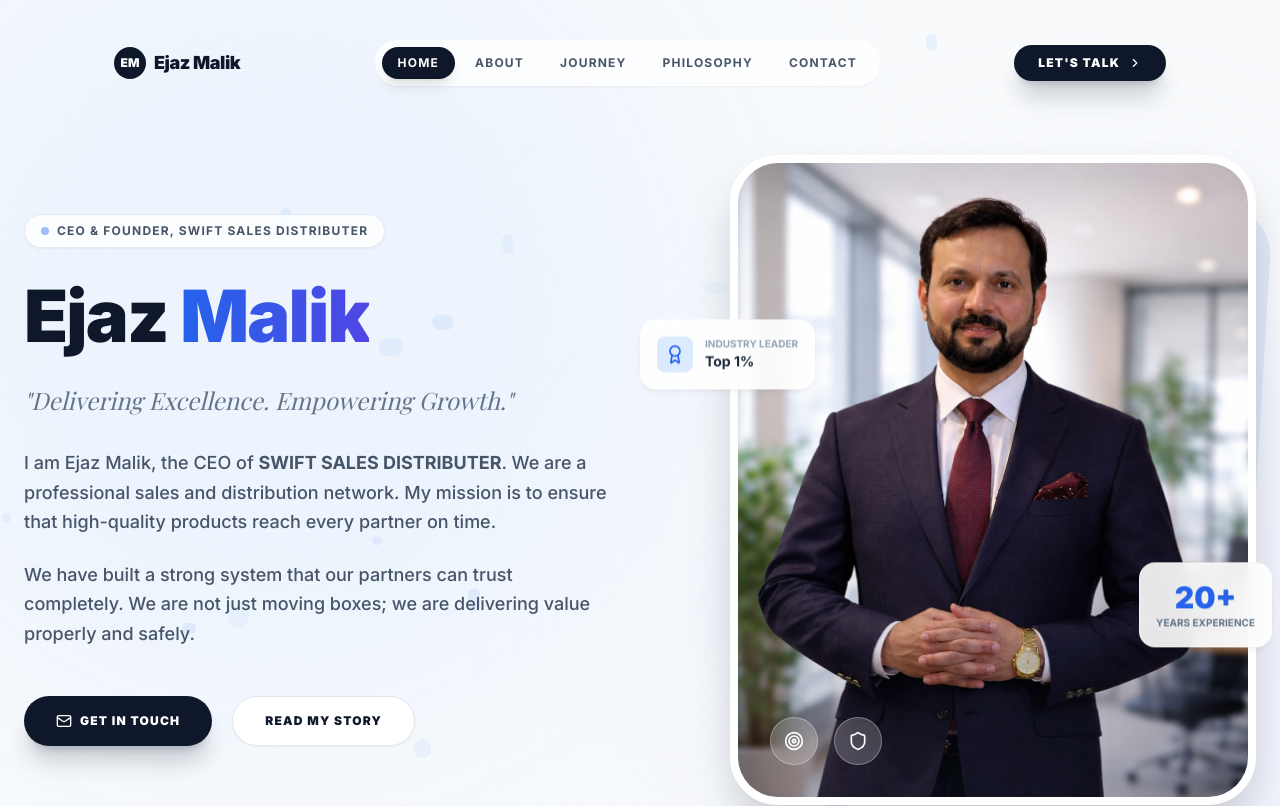
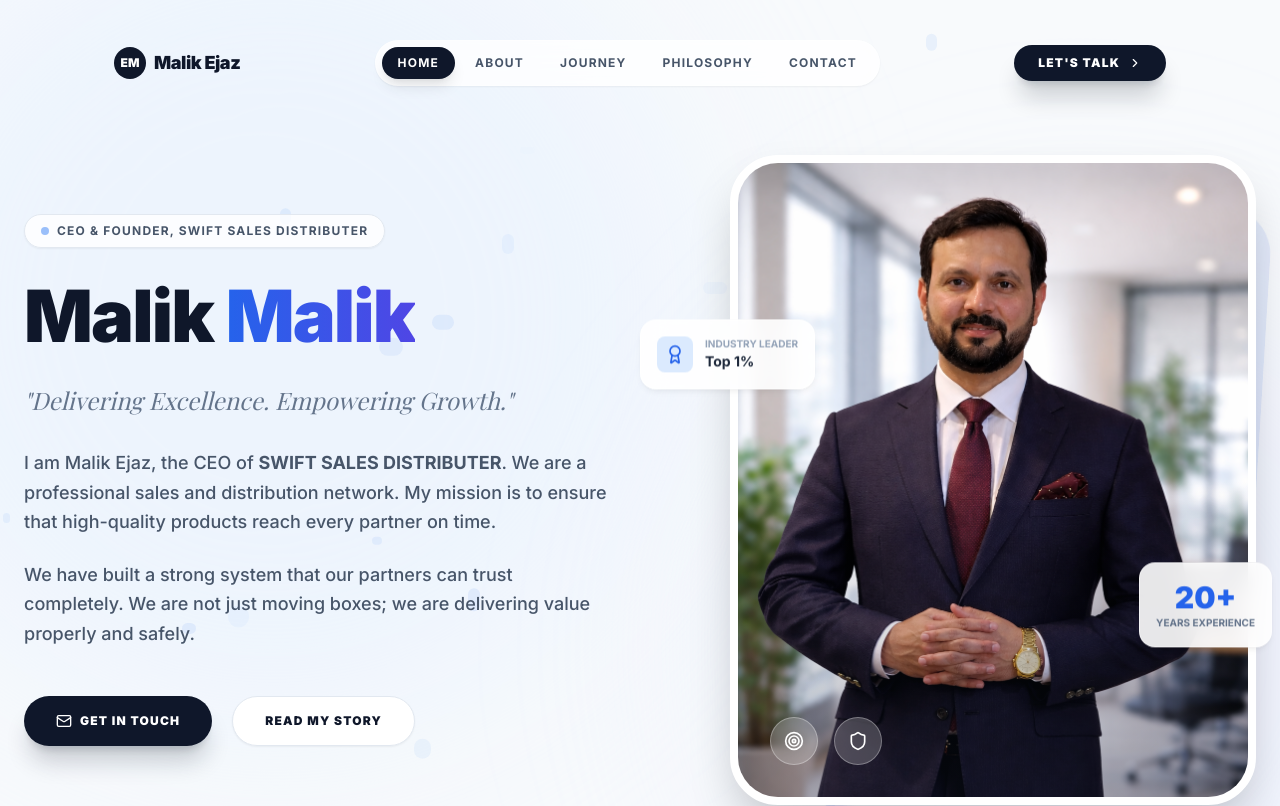
Before and after one commit to QIntellect-Technologies/ejazmalik-swiftsales, a React (Vite) app: page / in a window 1280 px wide. Shown: the top 806 px of the page. Built offline with nearby package versions, Linux system fonts and the light colour scheme; a web font is replaced by a local one.

Commit message:
Update CEO name to Malik Ejaz

```diff
--- a/src/components/About.jsx
+++ b/src/components/About.jsx
@@ -52,7 +52,7 @@
 
                         <div className="mt-10 pt-10 border-t border-slate-100">
                             <div className="text-xl font-serif italic text-slate-800">"Honesty and timely delivery are the two pillars of my business."</div>
-                            <div className="mt-4 font-bold text-slate-900">– Ejaz Malik</div>
+                            <div className="mt-4 font-bold text-slate-900">– Malik Ejaz</div>
                         </div>
                     </motion.div>
 
--- a/src/components/Hero.jsx
+++ b/src/components/Hero.jsx
@@ -91,7 +91,7 @@
                         <motion.h1
                             className="text-5xl lg:text-7xl font-black text-slate-900 mb-8 leading-tight tracking-tight whitespace-nowrap"
                         >
-                            Ejaz <motion.span
+                            Malik <motion.span
                                 className="text-transparent bg-clip-text bg-gradient-to-r from-blue-600 to-indigo-600 inline-block"
                                 animate={{ backgroundPosition: ["0% 50%", "100% 50%", "0% 50%"] }}
                                 transition={{ duration: 5, repeat: Infinity, ease: "linear" }}
@@ -116,7 +116,7 @@
                                 animate={{ opacity: 1, x: 0 }}
                                 transition={{ delay: 0.3 }}
                             >
-                                I am Ejaz Malik, the CEO of <strong>SWIFT SALES DISTRIBUTER</strong>. We are a professional sales and distribution network. My mission is to ensure that high-quality products reach every partner on time.
+                                I am Malik Ejaz, the CEO of <strong>SWIFT SALES DISTRIBUTER</strong>. We are a professional sales and distribution network. My mission is to ensure that high-quality products reach every partner on time.
                             </motion.p>
 
                             <motion.p
@@ -185,7 +185,7 @@
                         <div className="relative w-[90%] h-full rounded-[3rem] overflow-hidden shadow-2xl border-8 border-white bg-white group hover:shadow-blue-200/50 transition-shadow duration-500">
                             <motion.img
                                 src="./images/ChatGPT Image Feb 2, 2026, 05_47_17 PM.png"
-                                alt="Ejaz Malik"
+                                alt="Malik Ejaz"
                                 className="w-full h-full object-cover object-top scale-100 group-hover:scale-110 transition-transform duration-700"
                             />
                             <div className="absolute inset-0 bg-gradient-to-t from-slate-900/50 via-transparent to-transparent opacity-60" />
--- a/src/components/Navigation.jsx
+++ b/src/components/Navigation.jsx
@@ -70,7 +70,7 @@
                                     EM
                                 </div>
                                 <span className="text-lg font-black tracking-tight text-slate-900 whitespace-nowrap">
-                                    Ejaz Malik
+                                    Malik Ejaz
                                 </span>
                             </motion.a>
 
--- a/src/components/Testimonials.jsx
+++ b/src/components/Testimonials.jsx
@@ -14,7 +14,7 @@
             company: "District Logistics"
         },
         {
-            text: "We have worked with dozens of distributors across Pakistan. The systems that Ejaz Malik has implemented are miles ahead of the competition. Their cold chain compliance data is impeccable and audit-ready at all times.",
+            text: "We have worked with dozens of distributors across Pakistan. The systems that Malik Ejaz has implemented are miles ahead of the competition. Their cold chain compliance data is impeccable and audit-ready at all times.",
             author: "Sarah Khan",
             role: "Regional Supply Chain Manager",
             company: "GSK Pakistan"
```
